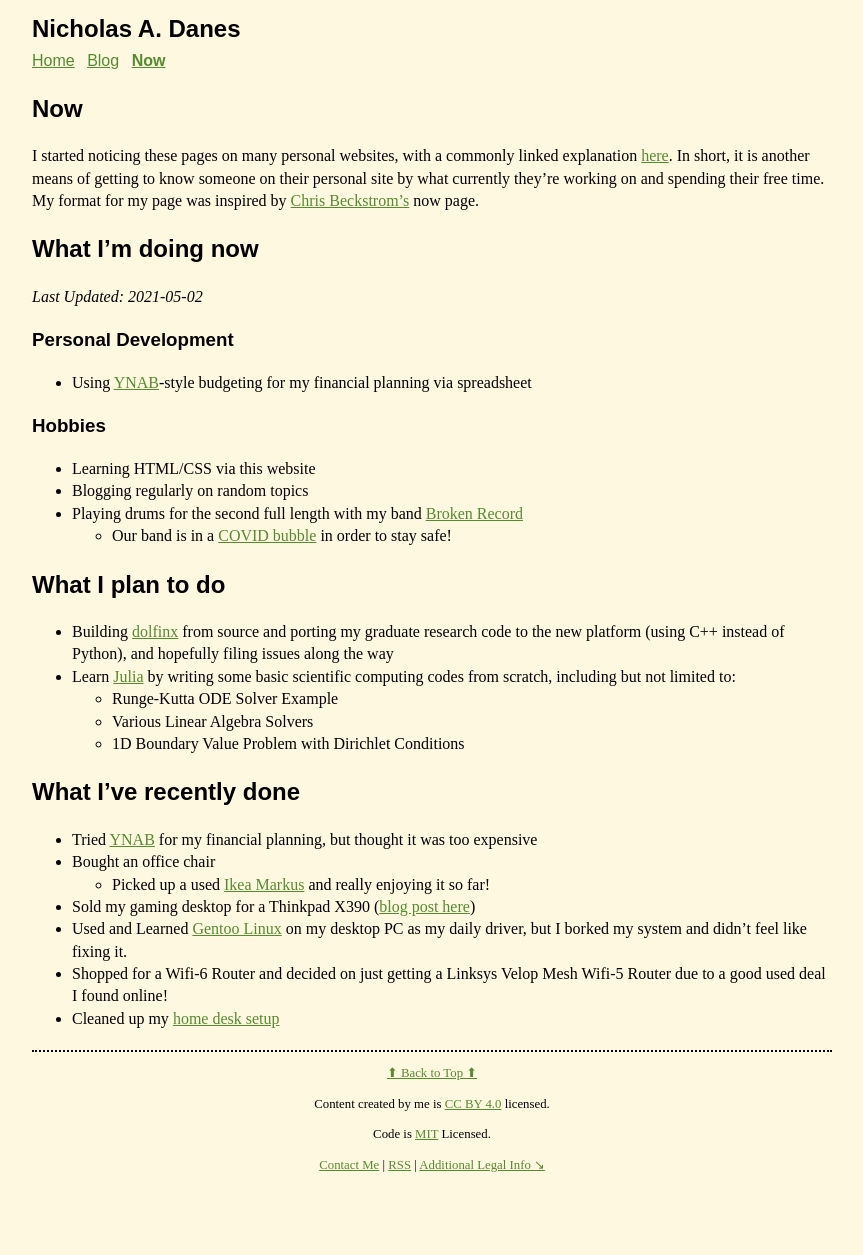
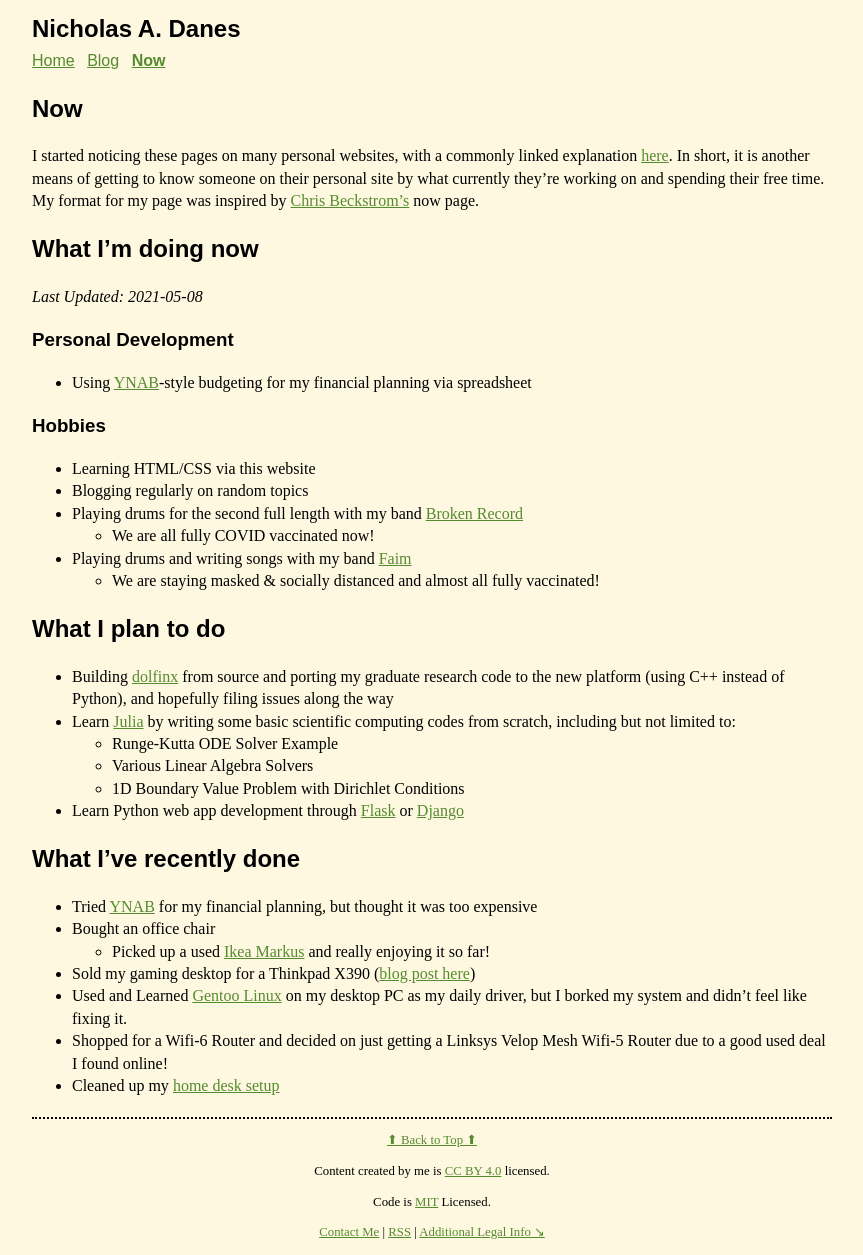
Before and after one commit to danesnick/old_website, a Jekyll site: the page built from now.markdown, in a window 1280 px wide. Shown: the whole page, without its empty margins (208-1071 px from the left). Built offline with Jekyll 4.4.1, drawn with Linux system fonts in a browser that asks for light colours; before the commit the page ends 1188 px from its top, so only the background shows below that.

Commit message:
Updated now page

```diff
--- a/now.markdown
+++ b/now.markdown
@@ -8,7 +8,7 @@ I started noticing these pages on many personal websites, with a commonly linked
 
 ## What I'm doing now
 
-*Last Updated: 2021-05-02*
+*Last Updated: 2021-05-08*
 
 ### Personal Development
 *  Using [YNAB](https://youneedabudget.com)-style budgeting for my financial planning via spreadsheet
@@ -17,7 +17,9 @@ I started noticing these pages on many personal websites, with a commonly linked
 * Learning HTML/CSS via this website
 * Blogging regularly on random topics
 * Playing drums for the second full length with my band [Broken Record](https://brokenrecordisaband.com)
-	+ Our band is in a [COVID bubble](https://www.cnbc.com/2020/06/27/what-is-a-covid-19-bubble-and-how-to-do-it-safely.html) in order to stay safe!
+	+ We are all fully COVID vaccinated now!
+* Playing drums and writing songs with my band [Faim](https://faim.bandcamp.com)
+	+ We are staying masked & socially distanced and almost all fully vaccinated!
 
 ## What I plan to do
 
@@ -26,6 +28,7 @@ I started noticing these pages on many personal websites, with a commonly linked
 	+ Runge-Kutta ODE Solver Example
 	+ Various Linear Algebra Solvers
 	+ 1D Boundary Value Problem with Dirichlet Conditions
+* Learn Python web app development through [Flask](https://flask.palletsprojects.com/en/1.1.x/) or [Django](https://www.djangoproject.com/)
 
 ## What I've recently done
 * Tried [YNAB](https://youneedabudget.com) for my financial planning, but thought it was too expensive
```
